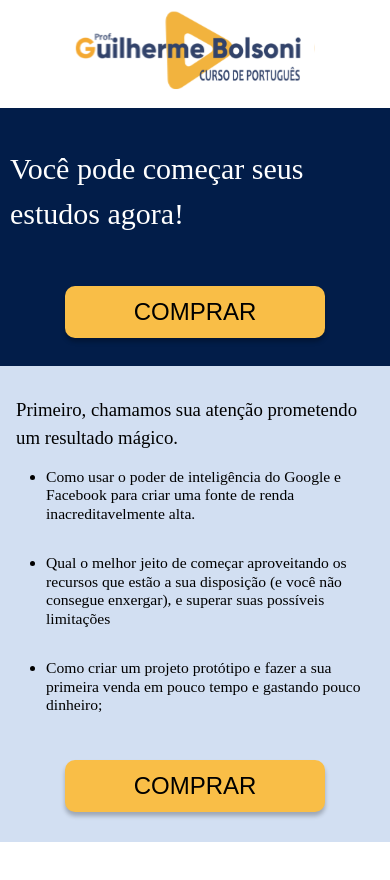
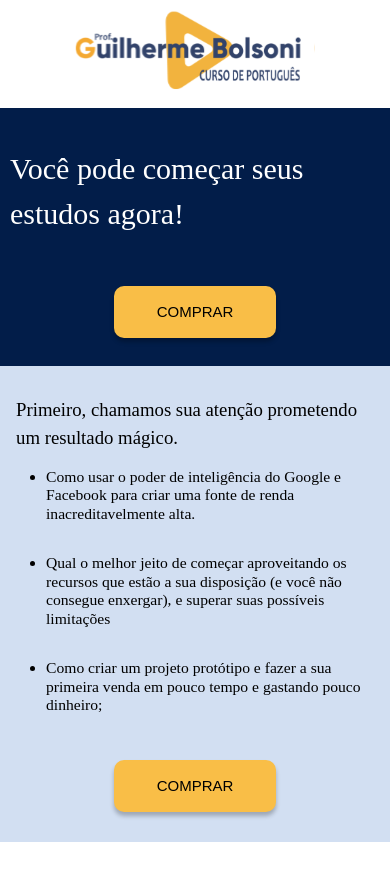
Before and after one commit to g-bolsoni/landing-page, a Next.js app: page / in a window 390 px wide. Shown: the top 880 px of the page. Built offline with nearby package versions, Linux system fonts and the light colour scheme.

Commit message:
Responsive Button

```diff
--- a/src/components/Button/button.module.scss
+++ b/src/components/Button/button.module.scss
@@ -3,12 +3,12 @@
     color: var(--color-black);
     border: none;
     height: 52px;
-    width: 260px;
+    width: 16.25rem;
     border-radius: 10px;
 
     font-weight: 500;
-    font-size: 24px;
-    line-height: 36px;
+    font-size: 1.5rem;
+    line-height: 2.25rem;
     text-transform: uppercase;
 
     display: flex;
```
